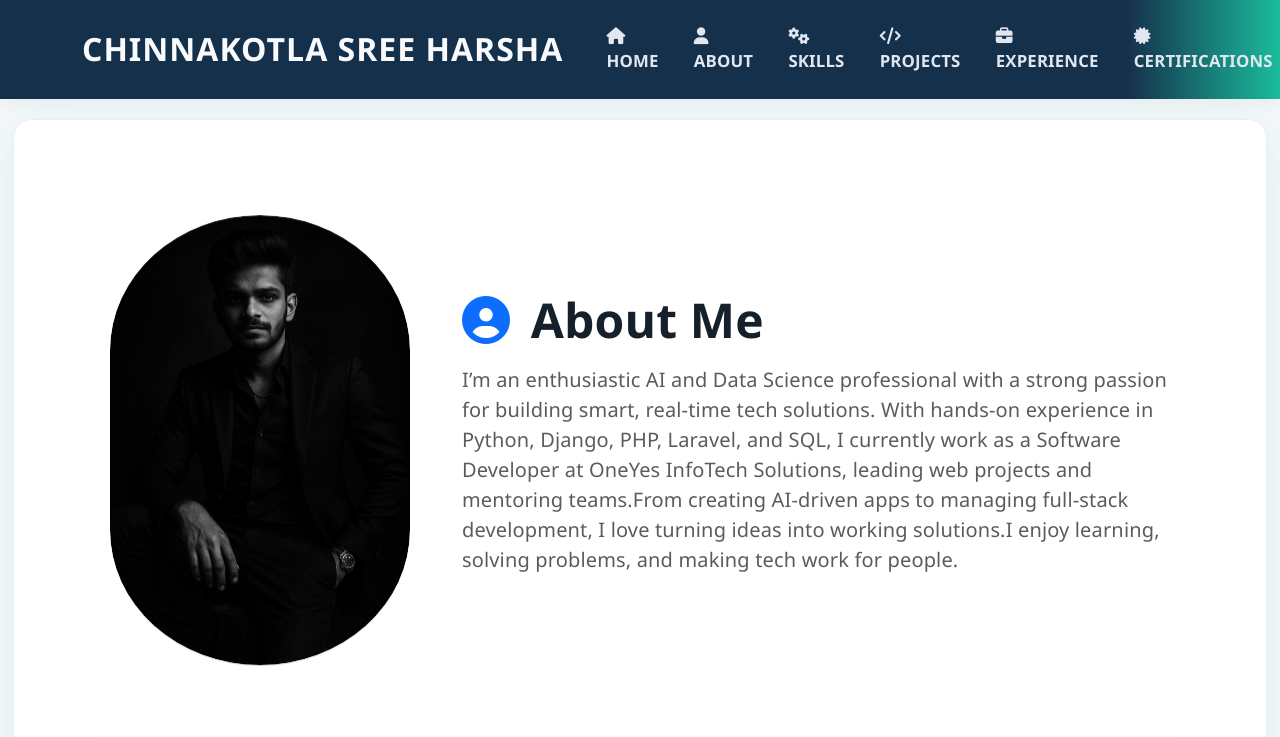
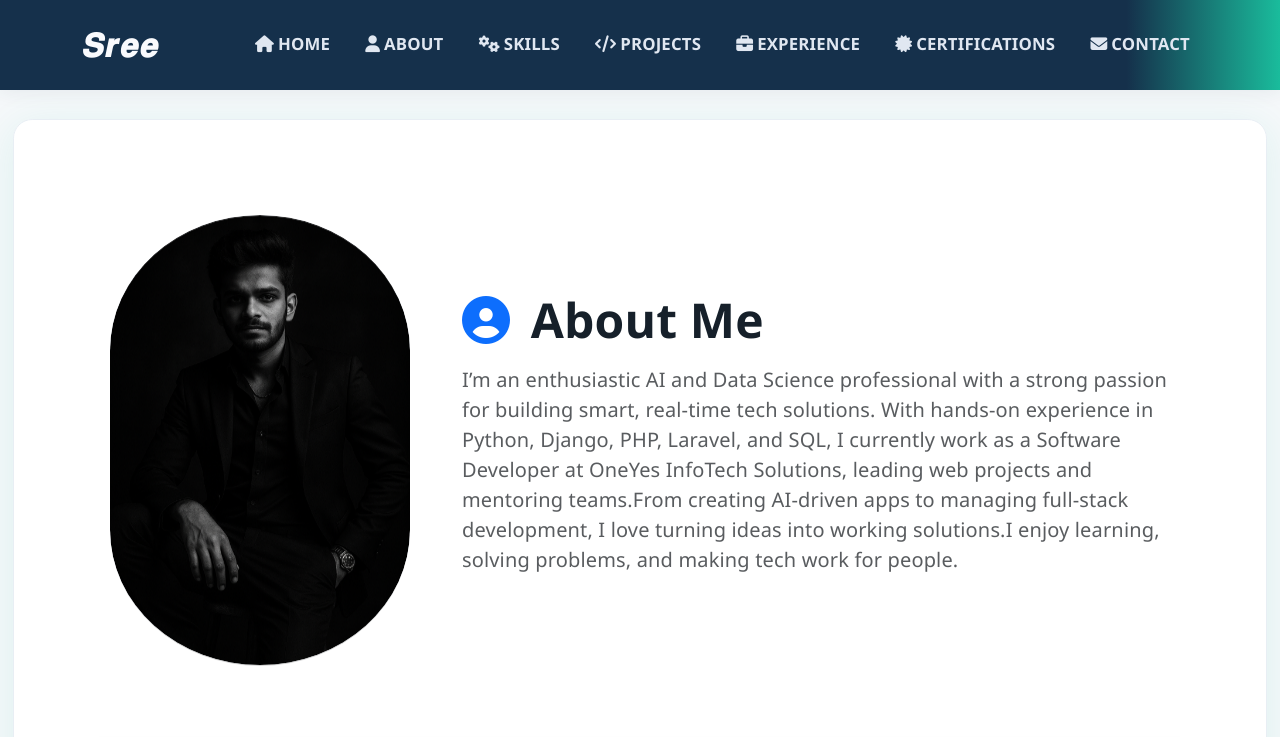
Before and after one commit to ChinnakotlaSreeharsha/myportfolio, a Django app: page /about/ in a window 1280 px wide. Shown: the top 737 px of the page. Run offline with Django 5.2, Linux system fonts and the light colour scheme; data comes from the database, SQL or seed files in the repository; both versions use the stored data as it was after the commit.

Commit message:
fix: removed resume

```diff
--- a/main/templates/main/base.html
+++ b/main/templates/main/base.html
@@ -412,7 +412,7 @@
   <!-- Sticky Navbar -->
   <nav class="navbar navbar-expand-lg base-navbar">
     <div class="container">
-      <a class="navbar-brand" href="{% url 'home' %}">{{ profile.name }}</a>
+      <a class="navbar-brand" href="{% url 'home' %}">𝑺𝒓𝒆𝒆</a>
       <button
         class="navbar-toggler"
         type="button"
@@ -432,7 +432,7 @@
           <li class="nav-item"><a href="{% url 'projects' %}" class="nav-link"><i class="fas fa-code me-1"></i>Projects</a></li>
           <li class="nav-item"><a href="{% url 'experience' %}" class="nav-link"><i class="fas fa-briefcase me-1"></i>Experience</a></li>
           <li class="nav-item"><a href="{% url 'certifications' %}" class="nav-link"><i class="fas fa-certificate me-1"></i>Certifications</a></li>
-          <li class="nav-item"><a href="{% url 'resume' %}" class="nav-link"><i class="fas fa-file-alt me-1"></i>Resume</a></li>
+          {% comment %} <li class="nav-item"><a href="{% url 'resume' %}" class="nav-link"><i class="fas fa-file-alt me-1"></i>Resume</a></li> {% endcomment %}
           <li class="nav-item"><a href="{% url 'contact' %}" class="nav-link"><i class="fas fa-envelope me-1"></i>Contact</a></li>
         </ul>
       </div>
@@ -456,7 +456,7 @@
           <li><a href="{% url 'projects' %}"><i class="fas fa-code me-1"></i>Projects</a></li>
           <li><a href="{% url 'experience' %}"><i class="fas fa-briefcase me-1"></i>Experience</a></li>
           <li><a href="{% url 'certifications' %}"><i class="fas fa-certificate me-1"></i>Certifications</a></li>
-          <li><a href="{% url 'resume' %}"><i class="fas fa-file-alt me-1"></i>Resume</a></li>
+          {% comment %} <li><a href="{% url 'resume' %}"><i class="fas fa-file-alt me-1"></i>Resume</a></li> {% endcomment %}
           <li><a href="{% url 'contact' %}"><i class="fas fa-envelope me-1"></i>Contact</a></li>
         </ul>
       </div>
```
Also changed, not shown: db.sqlite3, main/migrations/0001_initial.py, main/migrations/0002_experience_profile_email_profile_github_and_more.py (deleted), main/migrations/0002_remove_profile_user.py (added), main/migrations/0003_skill_icon_class.py (deleted), main/migrations/0004_certification_badge_image.py (deleted), main/migrations/0005_contactmessage.py (deleted), main/migrations/0006_skill_category_alter_skill_icon_class_and_more.py (deleted), main/migrations/0007_experience_location_experience_skills_used.py (deleted).
